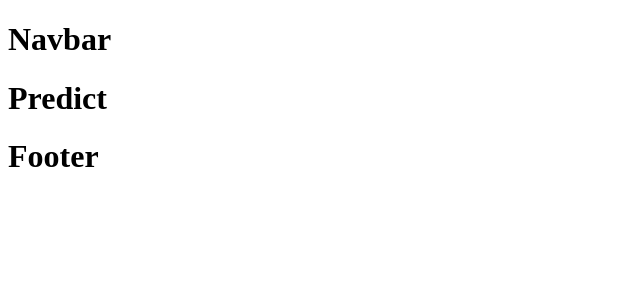
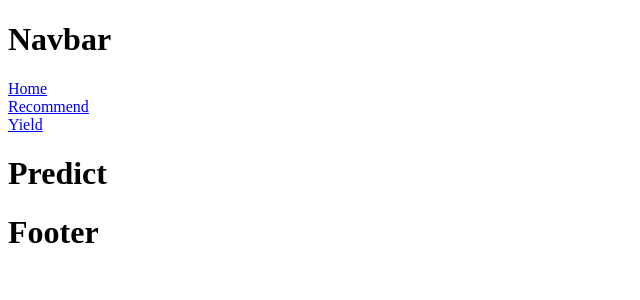
Before and after one commit to nikhilsourav/cropify-client, a React (Create React App) app: page /yield-prediction in a window 1280 px wide. Shown: the top 300 px of the page, without its empty margins (0-640 px from the left). Built offline with nearby package versions, Linux system fonts and the light colour scheme.

Commit message:
Added framer motion and page transition

```diff
--- a/package.json
+++ b/package.json
@@ -6,6 +6,7 @@
     "@testing-library/jest-dom": "^5.16.4",
     "@testing-library/react": "^13.1.1",
     "@testing-library/user-event": "^13.5.0",
+    "framer-motion": "^6.3.1",
     "react": "^18.0.0",
     "react-dom": "^18.0.0",
     "react-router-dom": "^6.3.0",
--- a/src/App/App.js
+++ b/src/App/App.js
@@ -1,13 +1,3 @@
-/*******************************************************************
- *
- * Import pages
- *
- *******************************************************************/
-import Home from '../Pages/Home/Home';
-import Recommend from '../Pages/Recommend/Recommend';
-import Predict from '../Pages/Predict/Predict';
-import Error from '../Pages/Error/Error';
-
 /*******************************************************************
  *
  * Import components
@@ -15,13 +5,14 @@ import Error from '../Pages/Error/Error';
  *******************************************************************/
 import Navbar from '../Components/Navbar/Navbar';
 import Footer from '../Components/Footer/Footer';
+import AnimatedRoutes from '../Components/AnimatedRoutes/AnimatedRoutes';
 
 /*******************************************************************
  *
  * Import Utilities
  *
  *******************************************************************/
-import { BrowserRouter, Routes, Route } from 'react-router-dom';
+import { BrowserRouter } from 'react-router-dom';
 
 /*******************************************************************
  *
@@ -30,18 +21,13 @@ import { BrowserRouter, Routes, Route } from 'react-router-dom';
  *******************************************************************/
 const App = () => {
   return (
-    <BrowserRouter>
-      <div className='App'>
+    <div className='App'>
+      <BrowserRouter>
         <Navbar />
-        <Routes>
-          <Route path='/' element={<Home />} />
-          <Route path='/crop-recommendation' element={<Recommend />} />
-          <Route path='/yield-prediction' element={<Predict />} />
-          <Route path='*' element={<Error />} />
-        </Routes>
+        <AnimatedRoutes />
         <Footer />
-      </div>
-    </BrowserRouter>
+      </BrowserRouter>
+    </div>
   );
 };
 
--- /dev/null
+++ b/src/Components/AnimatedRoutes/AnimatedRoutes.js
@@ -0,0 +1,39 @@
+/*******************************************************************
+ *
+ * Import pages
+ *
+ *******************************************************************/
+import Home from '../../Pages/Home/Home';
+import Recommend from '../../Pages/Recommend/Recommend';
+import Predict from '../../Pages/Predict/Predict';
+import Error from '../../Pages/Error/Error';
+
+/*******************************************************************
+ *
+ * Import Utilities
+ *
+ *******************************************************************/
+import { Routes, Route, useLocation } from 'react-router-dom';
+import { AnimatePresence } from 'framer-motion';
+
+/*******************************************************************
+ *
+ * AnimatedRoutes Component
+ *
+ *******************************************************************/
+const AnimatedRoutes = () => {
+  const location = useLocation();
+
+  return (
+    <AnimatePresence exitBeforeEnter initial={false}>
+      <Routes location={location} key={location.pathname}>
+        <Route path='/' element={<Home />} />
+        <Route path='/crop-recommendation' element={<Recommend />} />
+        <Route path='/yield-prediction' element={<Predict />} />
+        <Route path='*' element={<Error />} />
+      </Routes>
+    </AnimatePresence>
+  );
+};
+
+export default AnimatedRoutes;
--- a/src/Components/Footer/Footer.js
+++ b/src/Components/Footer/Footer.js
@@ -1,3 +1,8 @@
+/*******************************************************************
+ *
+ * Footer Component
+ *
+ *******************************************************************/
 const Footer = () => {
   return <h1>Footer</h1>;
 };
--- a/src/Components/Navbar/Navbar.js
+++ b/src/Components/Navbar/Navbar.js
@@ -1,5 +1,26 @@
+/*******************************************************************
+ *
+ * Import Utilites
+ *
+ *******************************************************************/
+import { Link } from 'react-router-dom';
+
+/*******************************************************************
+ *
+ * Navbar Component
+ *
+ *******************************************************************/
 const Navbar = () => {
-  return <h1>Navbar</h1>;
+  return (
+    <div className='Navbar'>
+      <h1>Navbar</h1>
+      <Link to='/'>Home</Link>
+      <br />
+      <Link to='/crop-recommendation'>Recommend</Link>
+      <br />
+      <Link to='/yield-prediction'>Yield</Link>
+    </div>
+  );
 };
 
 export default Navbar;
--- a/src/Pages/Error/Error.js
+++ b/src/Pages/Error/Error.js
@@ -1,5 +1,26 @@
+/*******************************************************************
+ *
+ * Import Utilities
+ *
+ *******************************************************************/
+import { motion } from 'framer-motion';
+
+/*******************************************************************
+ *
+ * Error Component
+ *
+ *******************************************************************/
 const Error = () => {
-    return <h1>Error</h1>;
-  };
+  return (
+    <motion.div
+      initial={{ scaleY: 0 }}
+      animate={{ scaleY: 1 }}
+      exit={{ scaleY: 0 }}
+      transition={{ duration: 0.35 }}
+    >
+      <h1>Error</h1>
+    </motion.div>
+  );
+};
 
-  export default Error;
+export default Error;
--- a/src/Pages/Home/Home.js
+++ b/src/Pages/Home/Home.js
@@ -1,5 +1,26 @@
+/*******************************************************************
+ *
+ * Improt Utilities
+ *
+ *******************************************************************/
+import { motion } from 'framer-motion';
+
+/*******************************************************************
+ *
+ * Home Component
+ *
+ *******************************************************************/
 const Home = () => {
-  return <h1>Home</h1>;
+  return (
+    <motion.div
+      initial={{ scaleY: 0 }}
+      animate={{ scaleY: 1 }}
+      exit={{ scaleY: 0 }}
+      transition={{ duration: 0.35 }}
+    >
+      <h1>Home</h1>
+    </motion.div>
+  );
 };
 
 export default Home;
--- a/src/Pages/Predict/Predict.js
+++ b/src/Pages/Predict/Predict.js
@@ -1,5 +1,26 @@
+/*******************************************************************
+ *
+ * Import Utilities
+ *
+ *******************************************************************/
+import { motion } from 'framer-motion';
+
+/*******************************************************************
+ *
+ * Predict Component
+ *
+ *******************************************************************/
 const Predict = () => {
-  return <h1>Predict</h1>;
+  return (
+    <motion.div
+      initial={{ scaleY: 0 }}
+      animate={{ scaleY: 1 }}
+      exit={{ scaleY: 0 }}
+      transition={{ duration: 0.35 }}
+    >
+      <h1>Predict</h1>
+    </motion.div>
+  );
 };
 
 export default Predict;
--- a/src/Pages/Recommend/Recommend.js
+++ b/src/Pages/Recommend/Recommend.js
@@ -1,5 +1,26 @@
+/*******************************************************************
+ *
+ * Import Utilities
+ *
+ *******************************************************************/
+import { motion } from 'framer-motion';
+
+/*******************************************************************
+ *
+ * Recommend Component
+ *
+ *******************************************************************/
 const Recommend = () => {
-  return <h1>Recommend</h1>;
+  return (
+    <motion.div
+      initial={{ scaleY: 0 }}
+      animate={{ scaleY: 1 }}
+      exit={{ scaleY: 0 }}
+      transition={{ duration: 0.35 }}
+    >
+      <h1>Recommend</h1>
+    </motion.div>
+  );
 };
 
 export default Recommend;
```
Also changed, not shown: 1 other file (tests, documents, lock files or other folders).
